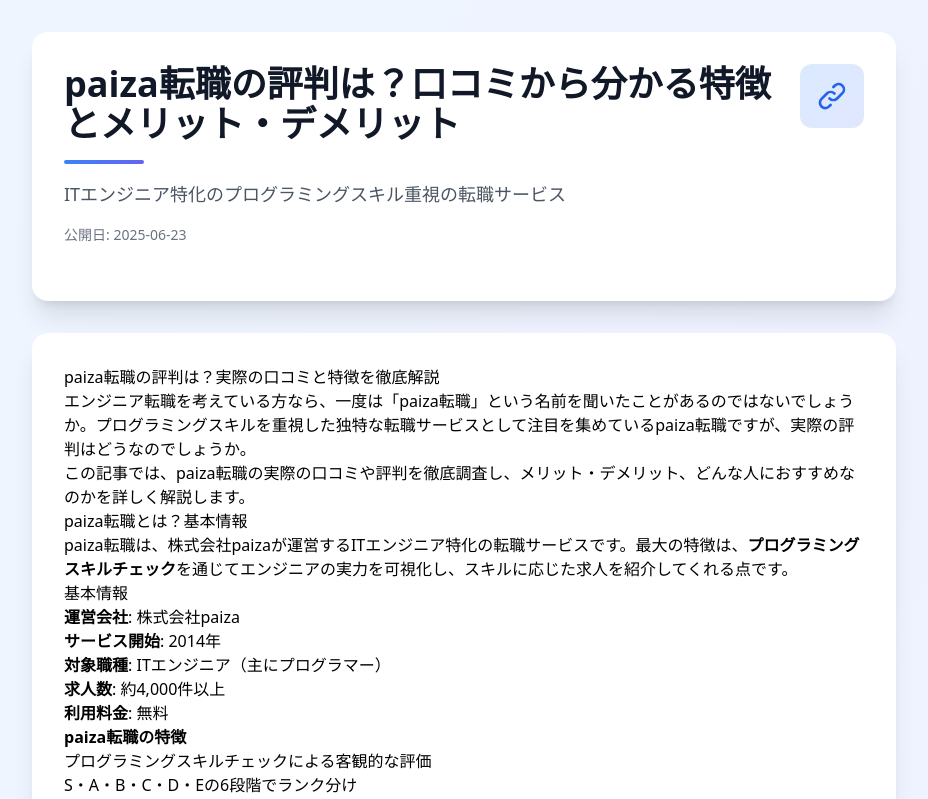
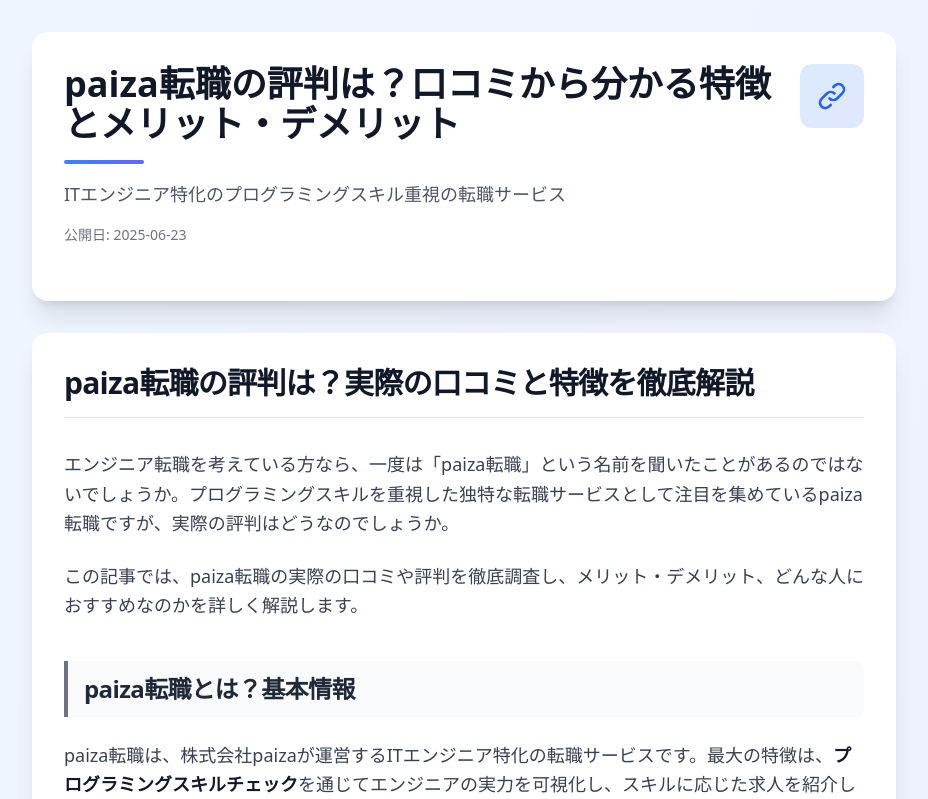
Before and after one commit to kj-nakamura/engineer-jobchange, a Next.js app: page /articles/paiza in a window 1280 px wide. Shown: the top 799 px of the page, without its empty margins (176-1104 px from the left). Built offline with nearby package versions, Linux system fonts and the light colour scheme.

Commit message:
記事追加

```diff
--- a/components/ArticleLayout.tsx
+++ b/components/ArticleLayout.tsx
@@ -53,12 +53,13 @@
             className="prose prose-lg max-w-none
               prose-headings:text-gray-900 prose-headings:font-bold prose-headings:tracking-tight
               prose-h1:text-3xl prose-h1:mb-8 prose-h1:mt-0 prose-h1:border-b prose-h1:border-gray-200 prose-h1:pb-4
-              prose-h2:text-2xl prose-h2:mb-6 prose-h2:mt-10 prose-h2:text-blue-800 prose-h2:border-l-4 prose-h2:border-blue-500 prose-h2:pl-4 prose-h2:bg-blue-50 prose-h2:py-3 prose-h2:rounded-r-lg
-              prose-h3:text-xl prose-h3:mb-4 prose-h3:mt-8 prose-h3:text-gray-800 prose-h3:font-semibold
+              prose-h2:text-2xl prose-h2:mb-6 prose-h2:mt-10 prose-h2:text-gray-800 prose-h2:border-l-4 prose-h2:border-gray-500 prose-h2:pl-4 prose-h2:bg-gray-50 prose-h2:py-3 prose-h2:rounded-r-lg
+              prose-h3:text-2xl prose-h3:mb-4 prose-h3:mt-8 prose-h3:text-slate-700 prose-h3:font-bold prose-h3:border-b-2 prose-h3:border-slate-300 prose-h3:pb-2
               prose-p:text-gray-700 prose-p:leading-relaxed prose-p:mb-6
-              prose-a:text-blue-600 prose-a:font-medium prose-a:no-underline hover:prose-a:text-blue-800 hover:prose-a:underline
+              prose-a:text-blue-600 prose-a:font-medium prose-a:no-underline prose-a:transition-all prose-a:duration-200 prose-a:border-b prose-a:border-blue-200 hover:prose-a:text-blue-800 hover:prose-a:border-blue-400 hover:prose-a:bg-blue-50 hover:prose-a:px-1 hover:prose-a:rounded
               prose-strong:text-gray-900 prose-strong:font-semibold
-              prose-ul:mb-6 prose-li:mb-2 prose-li:text-gray-700
+              prose-ul:mb-6 prose-ul:space-y-2 prose-li:mb-0 prose-li:text-gray-700 prose-li:relative prose-li:pl-2 marker:prose-li:text-blue-500 marker:prose-li:text-lg
+              prose-ol:mb-6 prose-ol:space-y-2
               prose-blockquote:border-l-4 prose-blockquote:border-gray-300 prose-blockquote:pl-4 prose-blockquote:italic prose-blockquote:text-gray-600"
             dangerouslySetInnerHTML={{ __html: content }}
           />
--- a/package.json
+++ b/package.json
@@ -18,6 +18,7 @@
   "license": "ISC",
   "type": "commonjs",
   "dependencies": {
+    "@tailwindcss/typography": "^0.5.16",
     "@types/node": "^24.0.3",
     "@types/react": "^19.1.8",
     "@types/react-dom": "^19.1.6",
--- a/tailwind.config.js
+++ b/tailwind.config.js
@@ -7,5 +7,7 @@
   theme: {
     extend: {},
   },
-  plugins: [],
+  plugins: [
+    require('@tailwindcss/typography'),
+  ],
 }
```
Also changed, not shown: .claude/settings.local.json, 1 other file (tests, documents, lock files or other folders).
